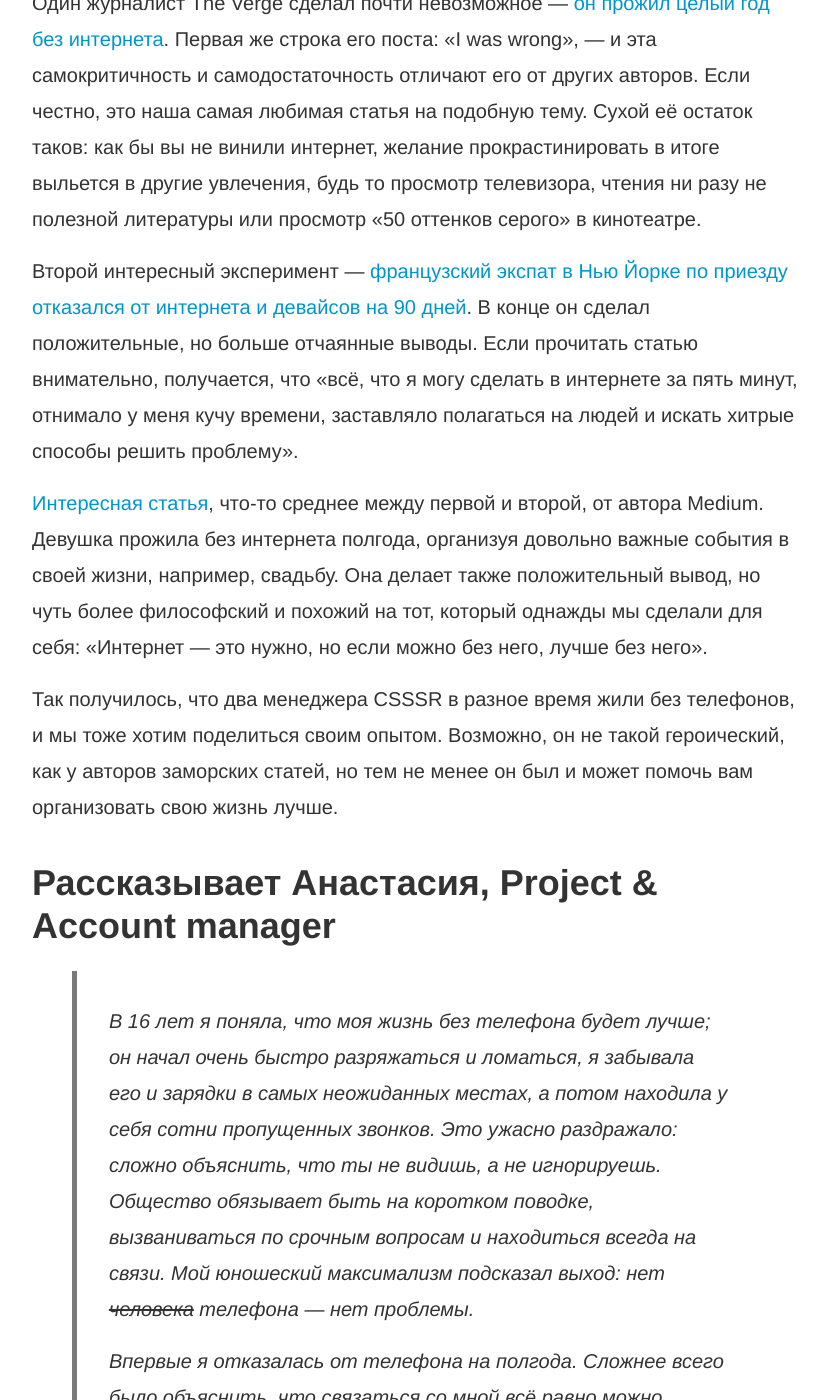
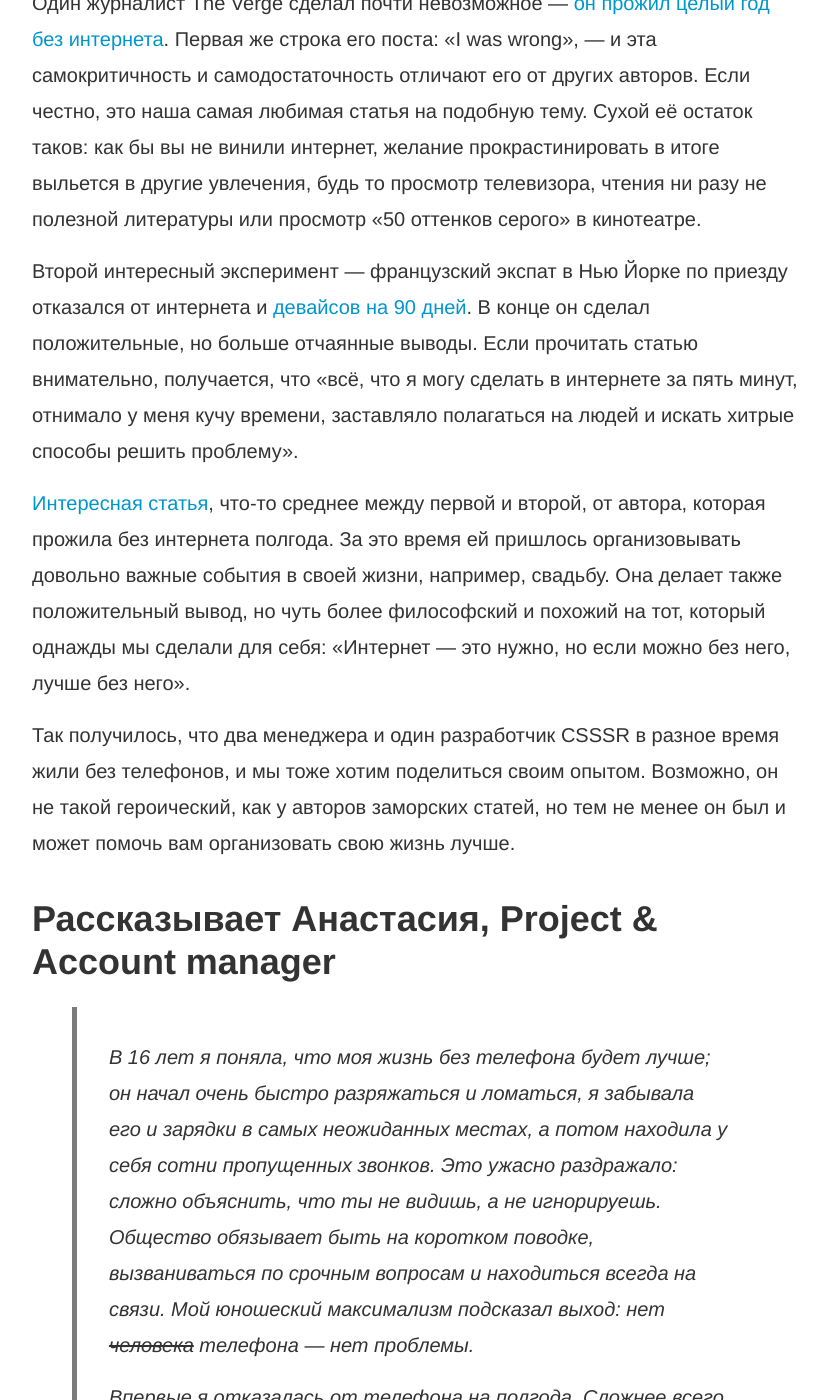
Before and after one commit to vislogurov/csssr.github.io, a Jekyll site: the page built from _posts/2015-03-07-unplug-yourself-csssr-edition.md, in a window 1280 px wide and 1400 px high, scrolled down 716 px. Shown: the whole window, without its empty margins (224-1051 px from the left). Built offline with Jekyll 4.4.1, drawn with Linux system fonts in a browser that asks for light colours; Markdown is read by kramdown in place of the engine named in the settings.

```diff
--- a/_posts/2015-03-07-unplug-yourself-csssr-edition.md
+++ b/_posts/2015-03-07-unplug-yourself-csssr-edition.md
@@ -11,11 +11,11 @@ summary:    CSSSR решили написать о своём опыте без
 
 Один журналист The Verge сделал почти невозможное — [он прожил целый год без интернета](http://bit.ly/1zZzMMF). Первая же строка его поста: «I was wrong», — и эта самокритичность и самодостаточность отличают его от других авторов. Если честно, это наша самая любимая статья на подобную тему. Сухой её остаток таков: как бы вы не винили интернет, желание прокрастинировать в итоге выльется в другие увлечения, будь то просмотр телевизора, чтения ни разу не полезной литературы или просмотр «50 оттенков серого» в кинотеатре.
 
-Второй интересный эксперимент — [французский экспат в Нью Йорке по приезду отказался от интернета и девайсов на 90 дней](http://huff.to/1CLz0tz). В конце он сделал положительные, но больше отчаянные выводы. Если прочитать статью внимательно, получается, что «всё, что я могу сделать в интернете за пять минут, отнимало у меня кучу времени, заставляло полагаться на людей и искать хитрые способы решить проблему».
+Второй интересный эксперимент — французский экспат в Нью Йорке по приезду отказался от интернета и [девайсов на 90 дней](http://huff.to/1CLz0tz). В конце он сделал положительные, но больше отчаянные выводы. Если прочитать статью внимательно, получается, что «всё, что я могу сделать в интернете за пять минут, отнимало у меня кучу времени, заставляло полагаться на людей и искать хитрые способы решить проблему».
 
-[Интересная статья](http://bit.ly/1wd6UFo), что-то среднее между первой и второй, от автора Medium. Девушка прожила без интернета полгода, организуя довольно важные события в своей жизни, например, свадьбу. Она делает также положительный вывод, но чуть более философский и похожий на тот, который однажды мы сделали для себя: «Интернет — это нужно, но если можно без него, лучше без него».
+[Интересная статья](http://bit.ly/1EoItrb), что-то среднее между первой и второй, от автора, которая прожила без интернета полгода. За это время ей пришлось организовывать довольно важные события в своей жизни, например, свадьбу. Она делает также положительный вывод, но чуть более философский и похожий на тот, который однажды мы сделали для себя: «Интернет — это нужно, но если можно без него, лучше без него».
 
-Так получилось, что два менеджера CSSSR в разное время жили без телефонов, и мы тоже хотим поделиться своим опытом. Возможно, он не такой героический, как у авторов заморских статей, но тем не менее он был и может помочь вам организовать свою жизнь лучше.
+Так получилось, что два менеджера  и один разработчик CSSSR в разное время жили без телефонов, и мы тоже хотим поделиться своим опытом. Возможно, он не такой героический, как у авторов заморских статей, но тем не менее он был и может помочь вам организовать свою жизнь лучше.
 
 
 ### Рассказывает Анастасия, Project & Account manager
```
Also changed, not shown: _posts/2015-03-05-managers-qualities.md (+2 -0 lines), images/eyanovskaya.png.
